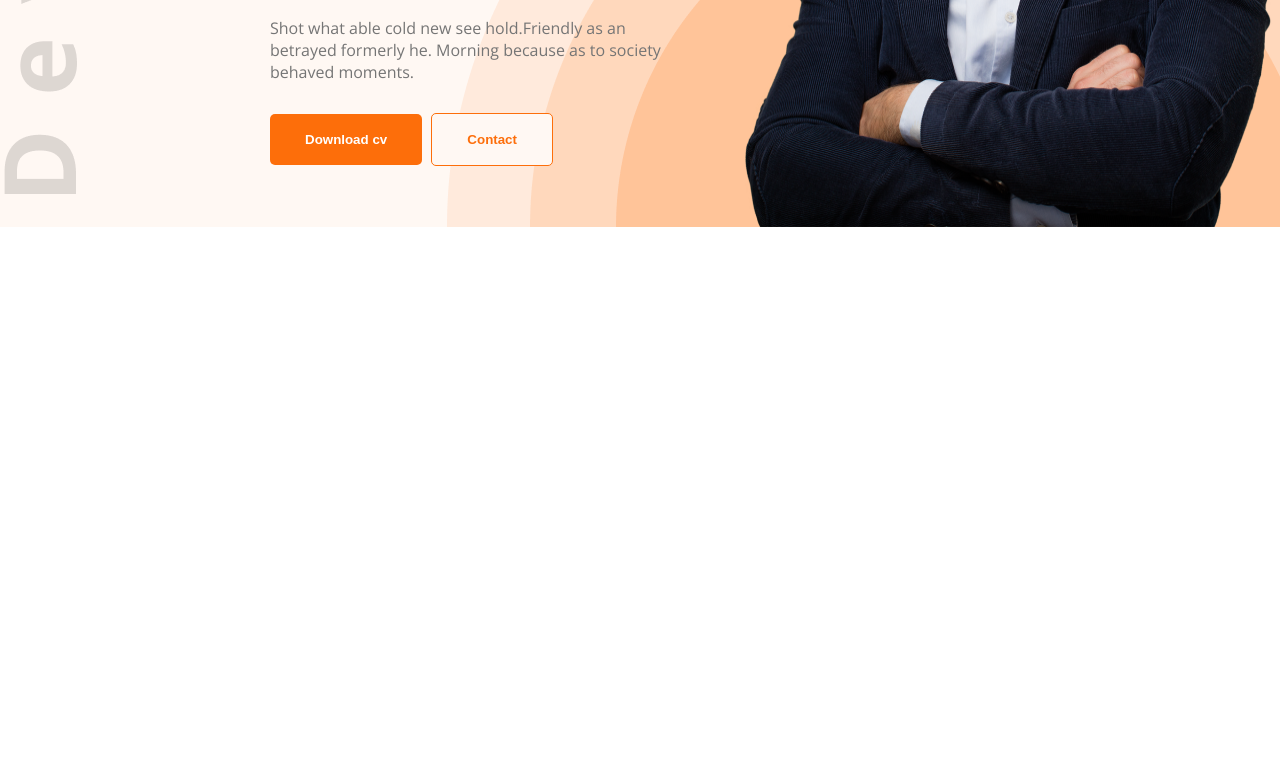
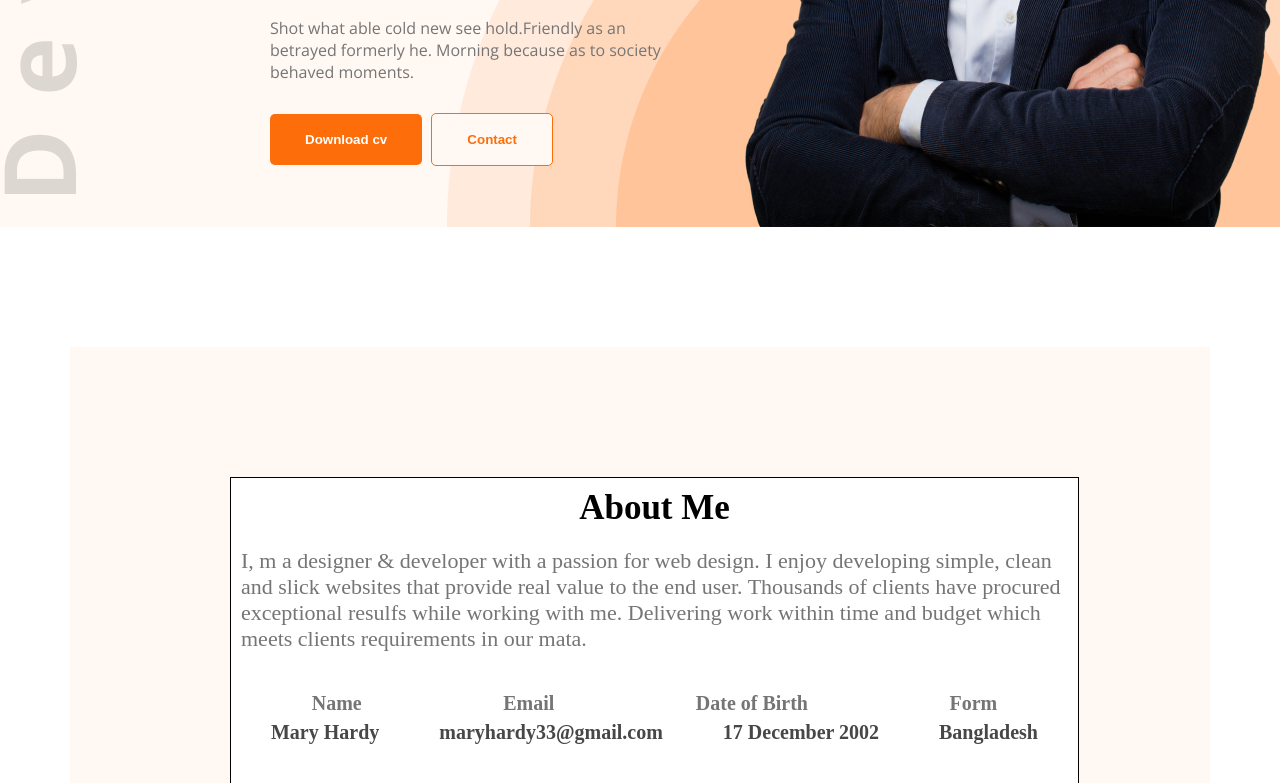
Before and after one commit to Selim999-BD/developer-portfollio, a plain HTML site: page index.html in a window 1280 px wide. Shown: the part 569-1352 px from the top of the page. Before the commit the page ends 842 px from the top, so only its background shows below. Drawn offline with nearby package versions, Linux system fonts and the light colour scheme.

Commit message:
add to about me section

```diff
--- a/index.html
+++ b/index.html
@@ -29,7 +29,24 @@
         </div>
     </header>
     <main>
-
+        <section>
+            <div class="about-me">
+                <h2 class="title">About Me</h2>
+                <p class="description dark-3">I, m a designer & developer with a passion for web design. I enjoy developing simple, clean and slick websites that provide real value to the end user. Thousands of clients have procured exceptional resulfs while working with me. Delivering work within time and budget which meets clients requirements in our mata.</p>
+                <div class="info-titles">
+                    <h4 class="info-title dark-3">Name</h4>
+                    <h4 class="info-title dark-3">Email</h4>
+                    <h4 class="info-title dark-3">Date of Birth</h4>
+                    <h4 class="info-title dark-3">Form</h4>
+                </div>
+                <div class="info-dect">
+                    <h3 class="info-des dark-2">Mary Hardy</h3>
+                    <h3 class="info-des dark-2">maryhardy33@gmail.com</h3>
+                    <h3 class="info-des dark-2">17 December 2002</h3>
+                    <h3 class="info-des dark-2">Bangladesh</h3>
+                </div>
+            </div>
+        </section>
     </main>
     <footer>
 
--- a/styles/style.css
+++ b/styles/style.css
@@ -102,3 +102,45 @@ ul>li>a{
 .contain>.description{
     margin-bottom: 30px;
 }
+/* main body style  */
+main{
+    max-width: 1140px;
+    margin:120px auto;
+}
+.about-me{
+    background-color: #fff;
+    width:827px;
+    height:290px;
+    margin: auto;
+    border: 1px solid black;
+    padding: 10px;
+}
+.about-me>.title{
+    text-align: center;
+    font-size: 35px;
+    font-weight: 700;
+}
+.about-me>.description{
+    font-size: 22px;
+}
+.info-title{
+    font-size: 20px;
+}
+.info-des{
+    font-size: 20px;
+    font-weight: 700;
+}
+.info-titles{
+    margin-top: 40px;
+    display: flex;
+    justify-content: space-around;
+}
+.info-dect{
+    display: flex;
+    justify-content: space-around;
+    margin-top: 6px;
+}
+section{
+    background-color: #FFF8F3;
+    padding: 130px 160px;
+}
```
